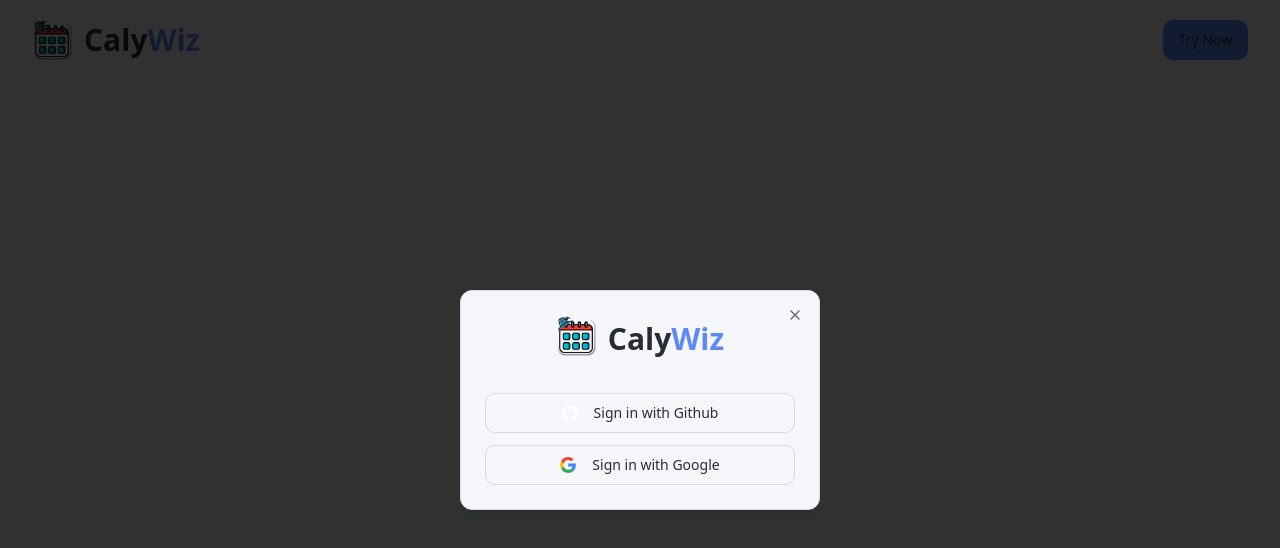
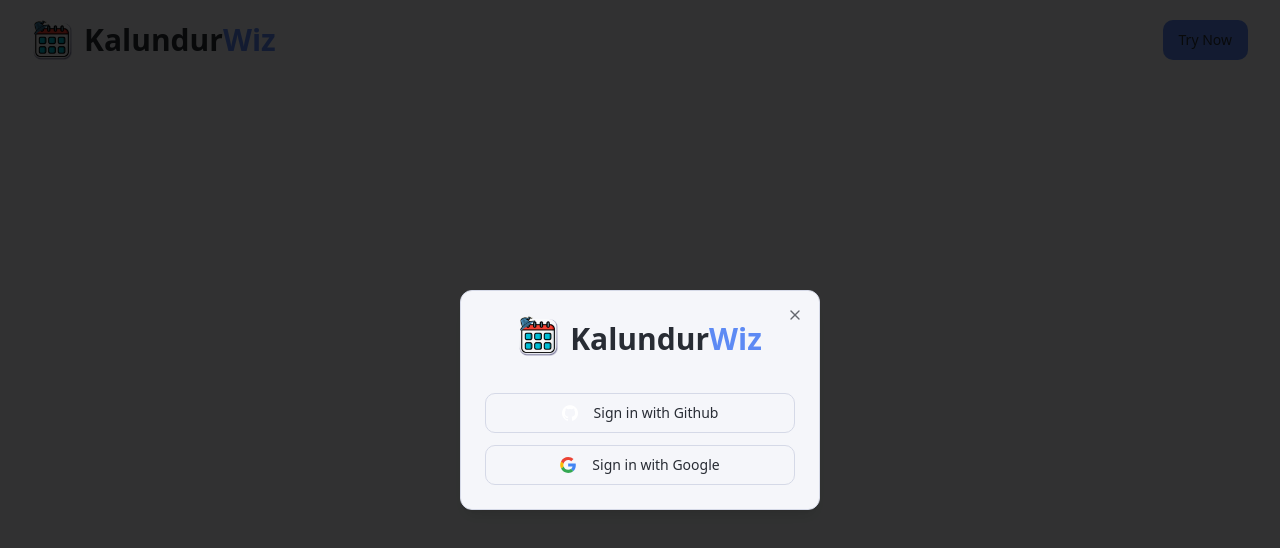
Before and after one commit to Sin-cy/kalundur, a Next.js app: page / in a window 1280 px wide. Both pictures are taken after a click on the button "Try Now". Shown: the top 548 px of the page. Built offline with nearby package versions, Linux system fonts and the light colour scheme; no server answers.

Commit message:
rename app name in various location

```diff
--- a/app/components/AuthModal.tsx
+++ b/app/components/AuthModal.tsx
@@ -20,7 +20,7 @@
         <DialogHeader className="flex flex-row justify-center items-center gap-3">
           <Image src={Logo} alt="Logo" className="size-10" />
           <h4 className="text-3xl font-semibold">
-            Caly<span className="text-primary">Wiz</span>
+            Kalundur<span className="text-primary">Wiz</span>
           </h4>
         </DialogHeader>
         <div className="flex flex-col mt-5 gap-3">
--- a/app/components/Navbar.tsx
+++ b/app/components/Navbar.tsx
@@ -13,7 +13,7 @@
             <Link href="/" className="flex gap-3 items-center ">
                 <Image src={Logo} alt="Logo" className="size-10 "/>
                 <h4 className="text-3xl font-bold ">
-                    Caly<span className="text-[#5D8AF4]">Wiz</span>
+                    Kalundur<span className="text-[#5D8AF4]">Wiz</span>
                 </h4>
             </Link>
 
--- a/app/dashboard/layout.tsx
+++ b/app/dashboard/layout.tsx
@@ -70,7 +70,7 @@
                                     className="size-8 "
                                 />
                                 <p className="text-xl font-bold">
-                                    Caly
+                                    Kalundur
                                     <span className="text-primary ">Wiz</span>
                                 </p>
                             </Link>
```
